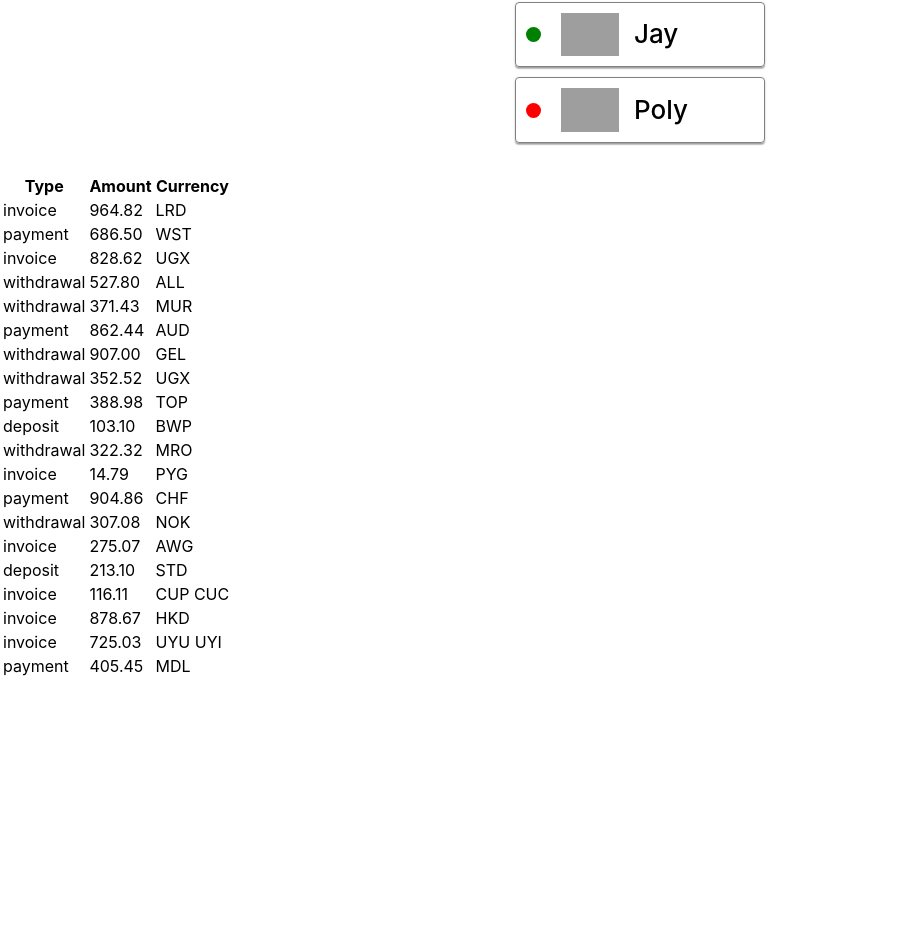
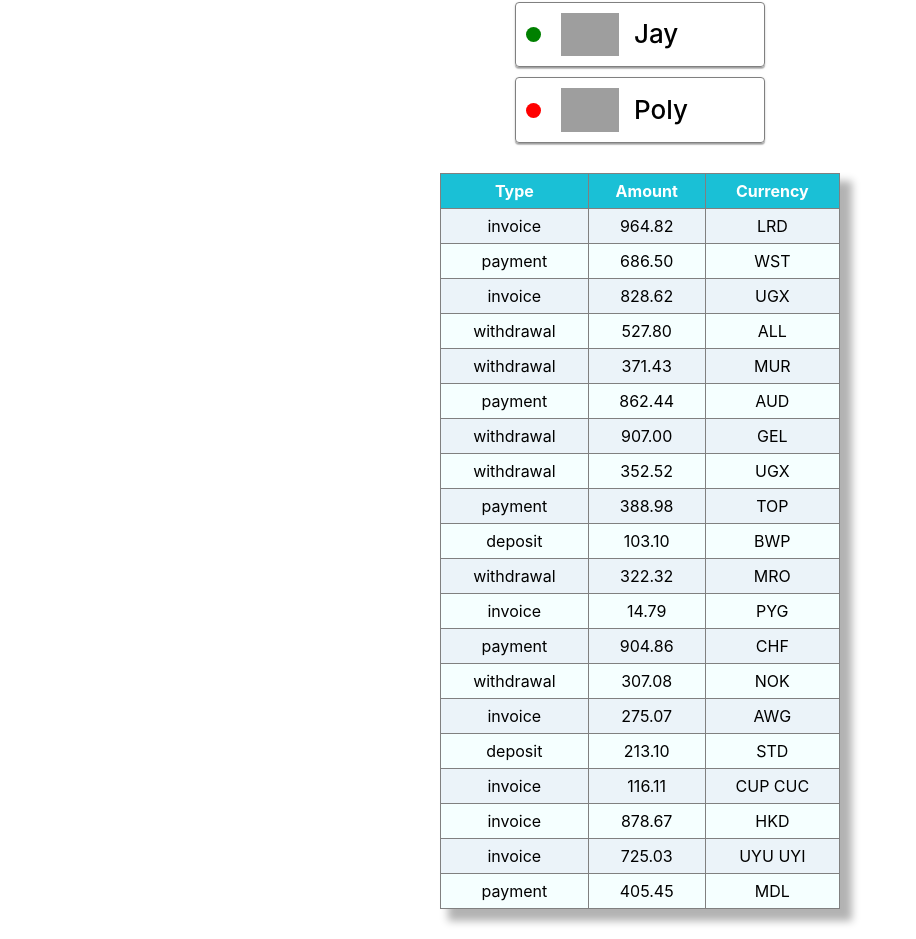
Before and after one commit to Wed88/goit-react-hw-01-components, a React (Create React App) app: page / in a window 1280 px wide. Shown: the part 805-1744 px from the top of the page, without its empty margins (0-916 px from the left). Before the commit the page ends 1484 px from the top, so only its background shows below. Built offline with nearby package versions, Linux system fonts and the light colour scheme; grey boxes are pictures that could not be loaded.

Commit message:
добавляет стили для 4задачи

```diff
--- a/src/components/FriendListItem/FriendListItem.styled.jsx
+++ b/src/components/FriendListItem/FriendListItem.styled.jsx
@@ -10,8 +10,6 @@ export const Box = styled.li`
   margin-bottom: 10px;
   padding: 10px;
 `;
-
-export const Avatar = styled.img``;
 
 export const Name = styled.p`
   font-weight: 500;
--- a/src/components/TransactionHistory/TransactionHistory.jsx
+++ b/src/components/TransactionHistory/TransactionHistory.jsx
@@ -1,8 +1,9 @@
 import PropTypes from 'prop-types';
+import { Table } from './TransactionHistory.styled';
 
 export default function TransactionHistory({ items }) {
   return (
-    <table>
+    <Table>
       <thead>
         <tr>
           <th>Type</th>
@@ -20,7 +21,7 @@ export default function TransactionHistory({ items }) {
           </tr>
         ))}
       </tbody>
-    </table>
+    </Table>
   );
 }
 
--- /dev/null
+++ b/src/components/TransactionHistory/TransactionHistory.styled.jsx
@@ -0,0 +1,25 @@
+import styled from 'styled-components';
+
+export const Table = styled.table`
+  margin: 0 auto 30px;
+  width: 400px;
+  text-align: center;
+  border-collapse: collapse;
+  background: #f5ffff;
+  box-shadow: 10px 10px 8px 2px rgba(0, 0, 0, 0.3);
+
+  th,
+  td {
+    border: 1px solid grey;
+    padding: 7px;
+  }
+
+  th {
+    color: white;
+    background: #1ac0d6;
+  }
+
+  tr:nth-child(odd) {
+    background: #ebf3f9;
+  }
+`;
--- a/src/index.css
+++ b/src/index.css
@@ -14,4 +14,5 @@ code {
   margin-bottom: 10px;
   flex-direction: column;
   justify-content: space-evenly;
+  color: #0000ff;
 }
```
